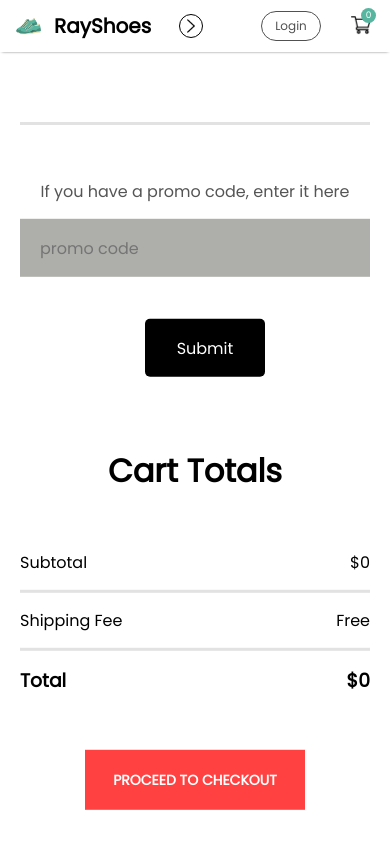
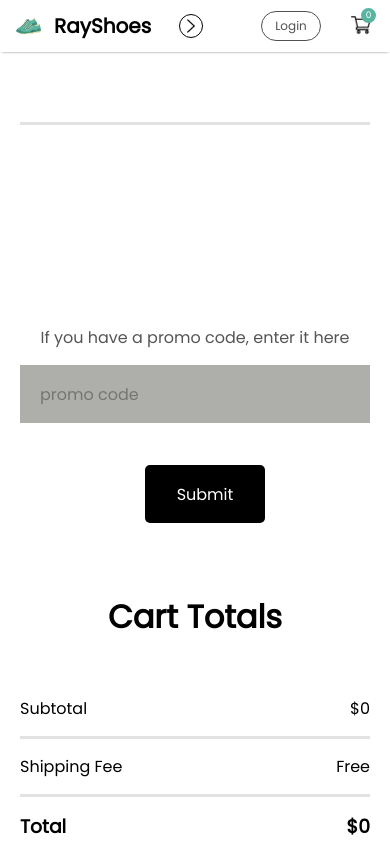
Before and after one commit to Rayzen7/RayShoes, a React (Create React App) app: page /cart in a window 390 px wide. Shown: the top 844 px of the page. Built offline with nearby package versions, Linux system fonts and the light colour scheme.

Commit message:
Update CartItems.css

```diff
--- a/src/components/CartItems/CartItems.css
+++ b/src/components/CartItems/CartItems.css
@@ -144,7 +144,6 @@
 
     .cartitems-down {
         flex-direction: column-reverse;
-        transform: translateY(-20%);
     }
 
     .cartitems-total {
```
